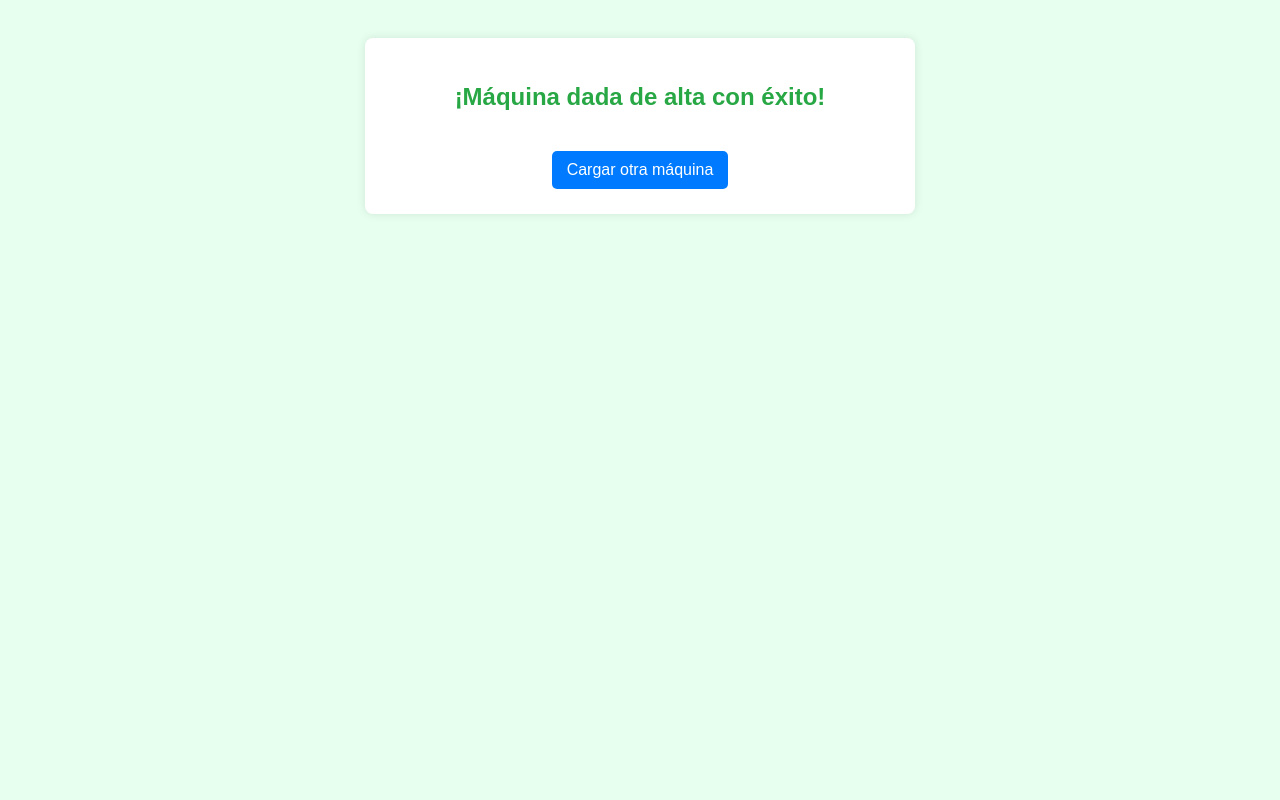
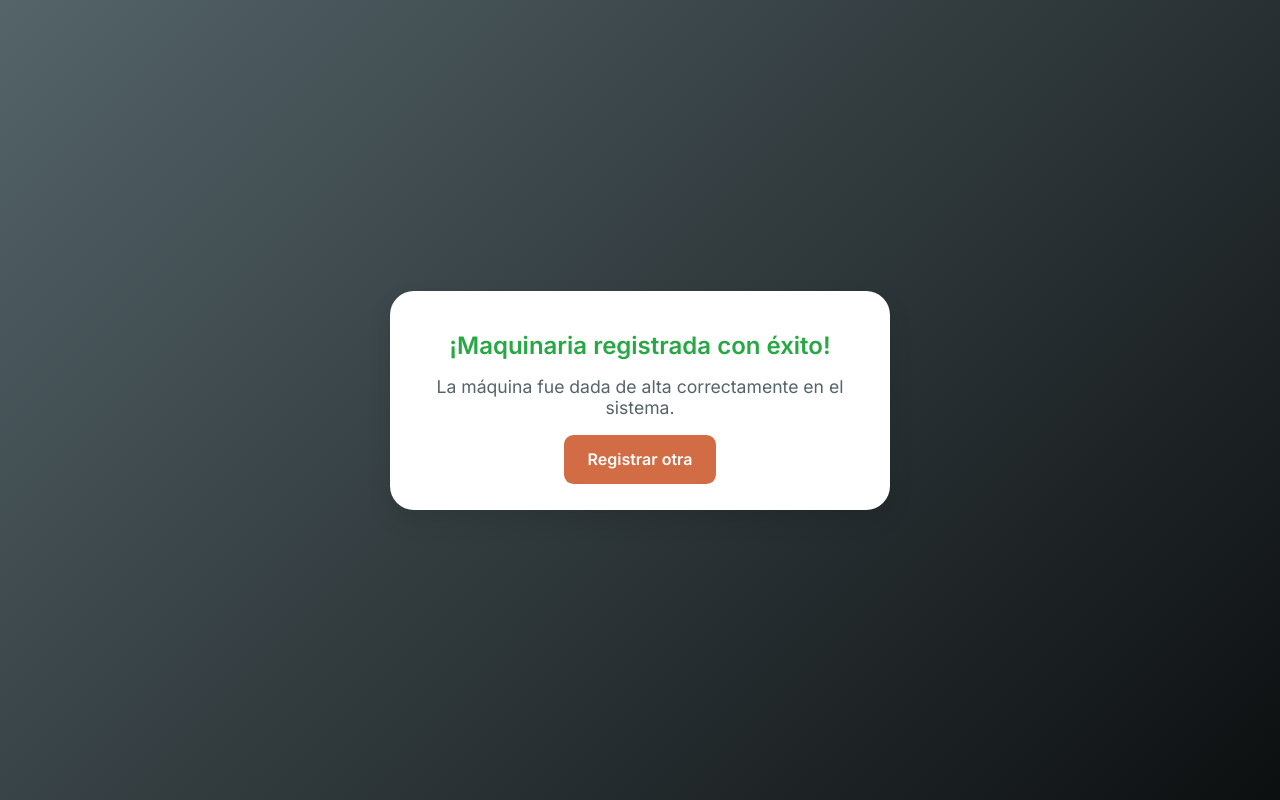
Before and after one commit to CeciliaMarfia/bea-scrumsynergy, a Django app: template tasks/templates/tasks/alta_exitosa.html in a window 1280 px wide. Run offline with Django 5.2, Linux system fonts and the light colour scheme; the template is opened without the code that fills it, so the values that code supplies are empty.

Commit message:
Add styled success page and align UI with login design

```diff
--- a/tasks/templates/tasks/alta_exitosa.html
+++ b/tasks/templates/tasks/alta_exitosa.html
@@ -1,44 +1,70 @@
 <!DOCTYPE html>
 <html lang="es">
 <head>
-    <meta charset="UTF-8">
+  <meta charset="UTF-8" />
+  <meta name="viewport" content="width=device-width, initial-scale=1.0"/>
   <title>Alta Exitosa</title>
+  <link href="https://fonts.googleapis.com/css2?family=Inter:wght@400;600&display=swap" rel="stylesheet"/>
   <style>
+    * {
+      box-sizing: border-box;
+      margin: 0;
+      padding: 0;
+    }
+
     body {
-            font-family: Arial, sans-serif;
-            background-color: #e6ffee;
-            padding: 30px;
+      font-family: 'Inter', sans-serif;
+      background: linear-gradient(135deg, #546469, #0c0f10);
+      height: 100vh;
+      display: flex;
+      justify-content: center;
+      align-items: center;
     }
-        .container {
-            background-color: #ffffff;
-            padding: 25px;
-            border-radius: 8px;
+
+    .success-card {
+      background-color: #fff;
+      padding: 2.5rem 2rem;
+      border-radius: 1.5rem;
+      box-shadow: 0 10px 25px rgba(0, 0, 0, 0.1);
+      width: 100%;
       max-width: 500px;
-            margin: auto;
       text-align: center;
-            box-shadow: 0 0 10px rgba(0,0,0,0.1);
     }
-        h2 {
+
+    .success-card h2 {
       color: #28a745;
+      margin-bottom: 1rem;
     }
-        a {
-            display: inline-block;
-            margin-top: 20px;
+
+    .success-card p {
+      font-size: 1.1rem;
+      color: #546469;
+      margin-bottom: 2rem;
+    }
+
+    .btn-volver {
+      background-color: #d16c44;
+      color: white;
+      padding: 0.9rem 1.5rem;
+      border: none;
+      border-radius: 0.6rem;
+      font-weight: 600;
+      font-size: 1rem;
+      cursor: pointer;
       text-decoration: none;
-            background-color: #007bff;
-            color: white;
-            padding: 10px 15px;
-            border-radius: 5px;
+      transition: background-color 0.3s ease;
     }
-        a:hover {
-            background-color: #0056b3;
+
+    .btn-volver:hover {
+      background-color: #b95a33;
     }
   </style>
 </head>
 <body>
-    <div class="container">
-        <h2>¡Máquina dada de alta con éxito!</h2>
-        <a href="{% url 'alta_maquinaria' %}">Cargar otra máquina</a>
+  <div class="success-card">
+    <h2>¡Maquinaria registrada con éxito!</h2>
+    <p>La máquina fue dada de alta correctamente en el sistema.</p>
+    <a href="{% url 'alta_maquinaria' %}" class="btn-volver">Registrar otra</a>
   </div>
 </body>
 </html>
```
Also changed, not shown: tasks/maquinarias/maquinas.json (+13 -0 lines), tasks/templates/tasks/alta_maquinaria.html (+70 -21 lines). Lines whose indentation alone changed are shown as unchanged.
